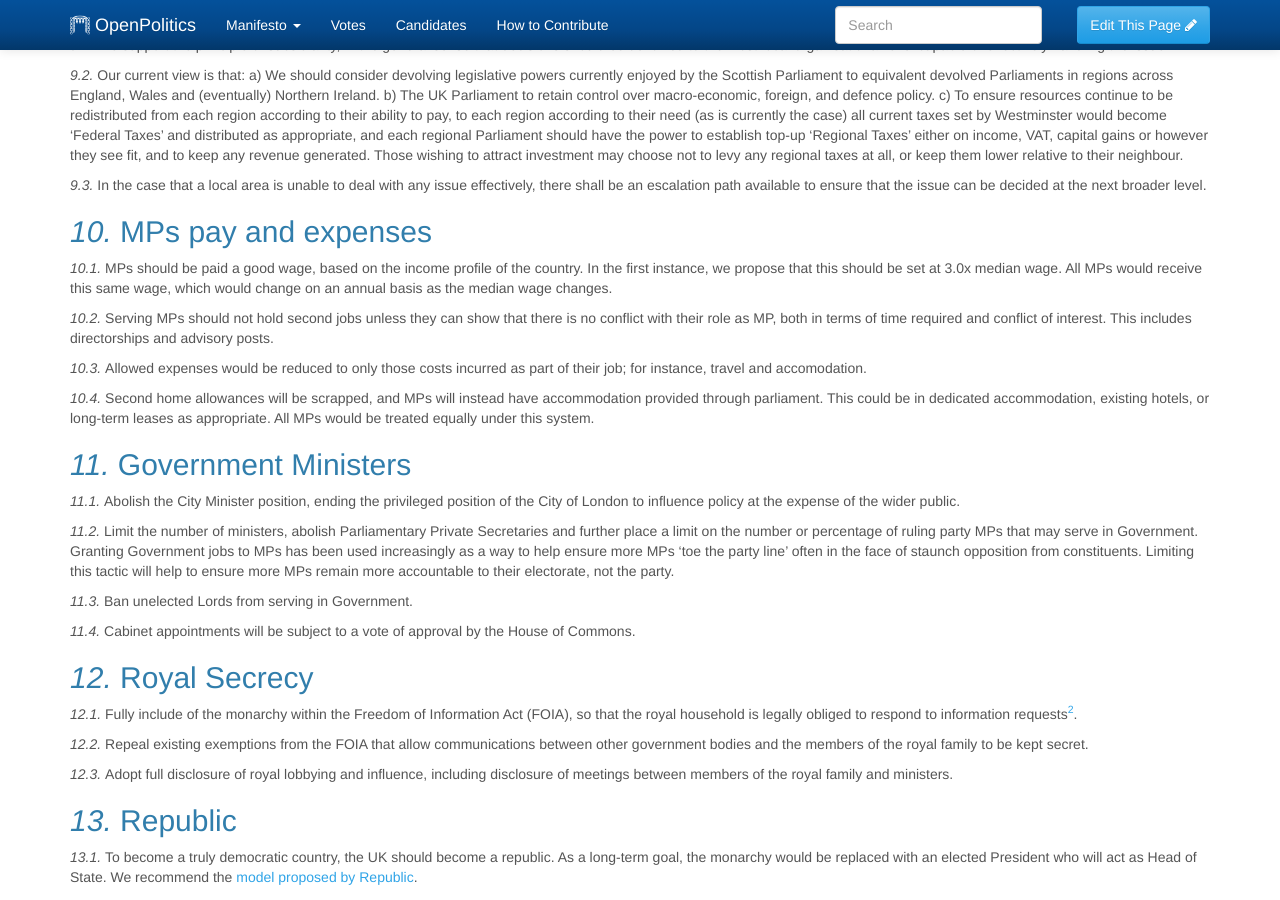
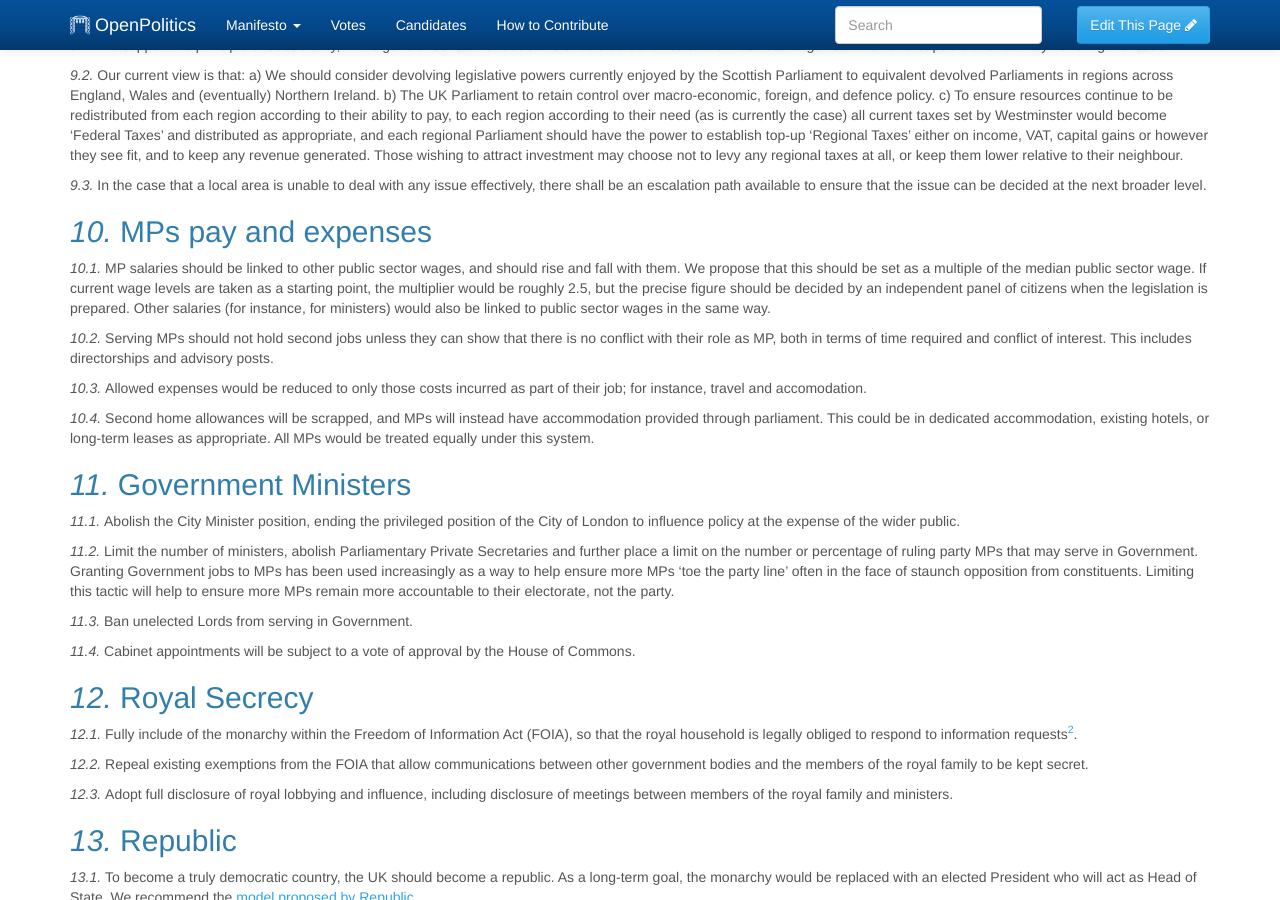
Before and after one commit to openpolitics/manifesto, a Jekyll site: the page built from manifesto/democracy.md, in a window 1280 px wide and 900 px high, scrolled down 1692 px. Built offline with Jekyll 4.4.1, drawn with Linux system fonts in a browser that asks for light colours.

Commit message:
update MP salary calculations

```diff
--- a/manifesto/democracy.md
+++ b/manifesto/democracy.md
@@ -83,7 +83,7 @@ In the case that a local area is unable to deal with any issue effectively, ther
 
 ## MPs pay and expenses
 
-MPs should be paid a good wage, based on the income profile of the country. In the first instance, we propose that this should be set at 3.0x median wage. All MPs would receive this same wage, which would change on an annual basis as the median wage changes.
+MP salaries should be linked to other public sector wages, and should rise and fall with them. We propose that this should be set as a multiple of the median public sector wage. If current wage levels are taken as a starting point, the multiplier would be roughly 2.5, but the precise figure should be decided by an independent panel of citizens when the legislation is prepared. Other salaries (for instance, for ministers) would also be linked to public sector wages in the same way.
 
 Serving MPs should not hold second jobs unless they can show that there is no conflict with their role as MP, both in terms of time required and conflict of interest. This includes directorships and advisory posts.
 
```
